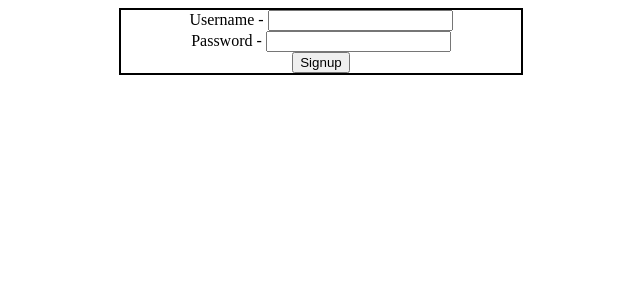
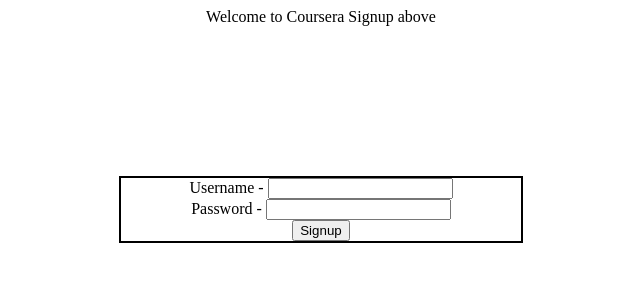
Before and after one commit to Tridib11/Cohort-Restart, a React (Vite) app in the folder week-5/vite-course-selling-app/: page / in a window 1280 px wide. Shown: the top 300 px of the page, without its empty margins (319-959 px from the left). Built offline with nearby package versions, Linux system fonts and the light colour scheme.

Commit message:
Refactor Signup component to center and style in Signup.jsx

```diff
--- a/week-5/vite-course-selling-app/src/Signup.jsx
+++ b/week-5/vite-course-selling-app/src/Signup.jsx
@@ -4,10 +4,14 @@
   return (
     <div>
       <center>
+        <div>Welcome to Coursera Signup above</div>
+      </center>
+      <center>
         <div
           style={{
             border: "2px solid black",
             width: "400px",
+            marginTop: "150px",
           }}
         >
           Username - <input type={"text"} />
```
